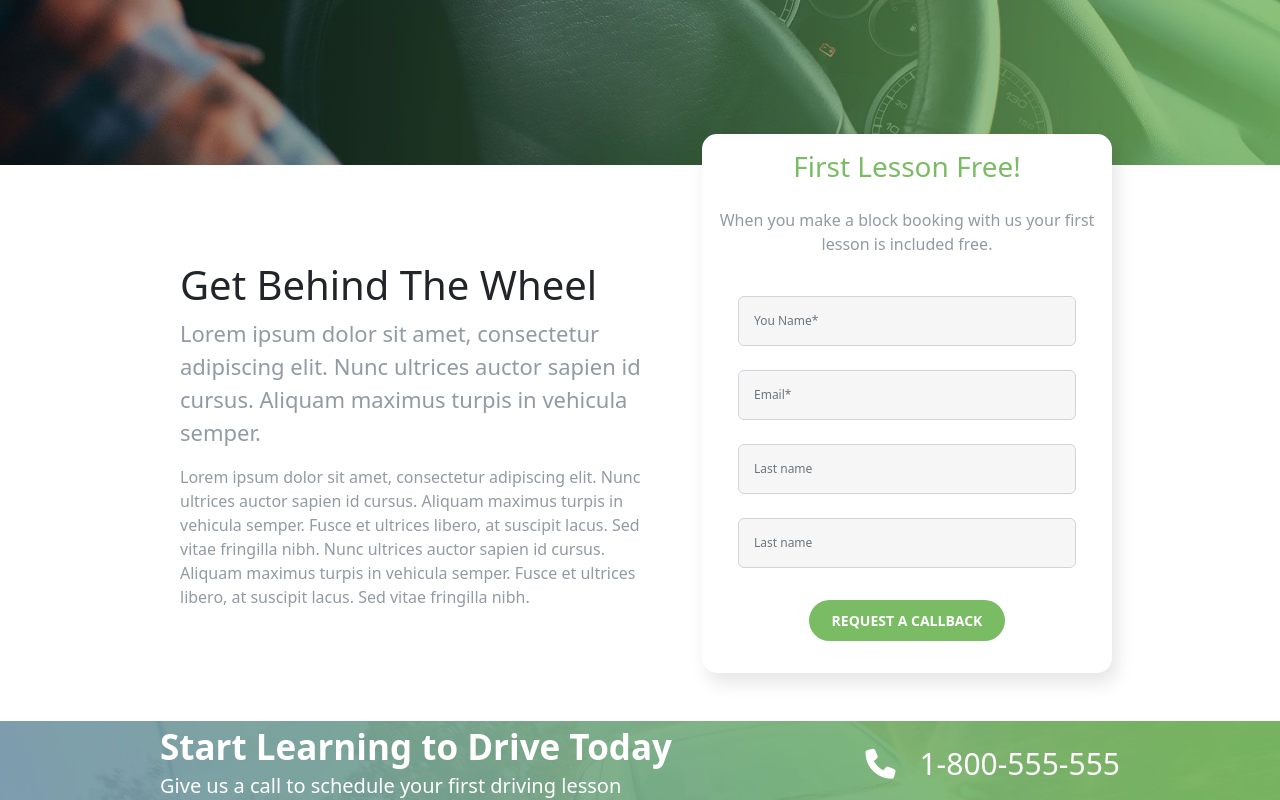
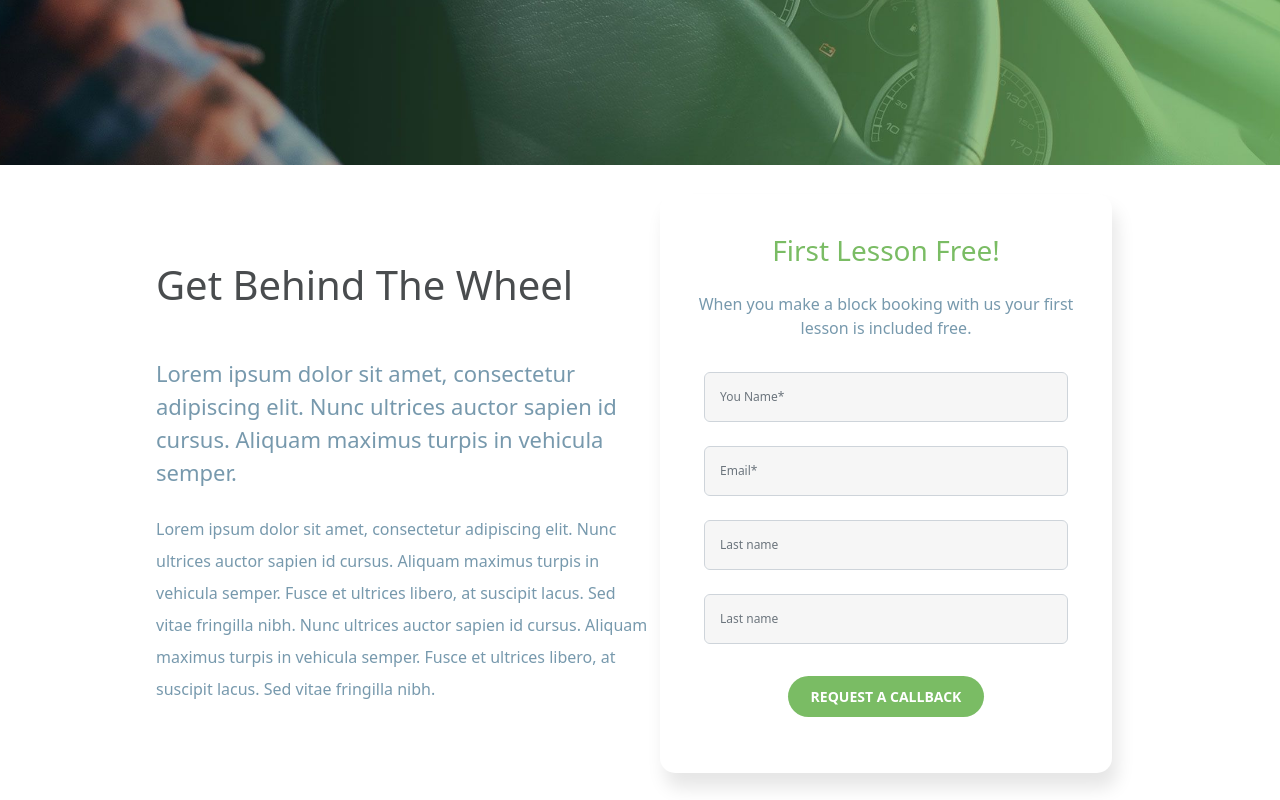
Before and after one commit to nvaccina/proj-html-vuejs, a Vue app: page / in a window 1280 px wide. Shown: the part 480-1280 px from the top of the page. Built offline with nearby package versions, Linux system fonts and the light colour scheme; a small style sheet from the web is missing.

Commit message:
Aggiornamento layout header e section form

```diff
--- a/src/components/Section_form.vue
+++ b/src/components/Section_form.vue
@@ -9,27 +9,27 @@ export default {
 
   <section>
 
-    <div class="nv_container">
+    <div class="nv_container special_margin">
 
-      <div class="row my-5">
+      <div class="row mt-5 position-relative">
 
         <!--Colonna con testo-->
-        <div class="col col-6 my-5">
-          <h1>Get Behind The Wheel</h1>
+        <div class="col col-6 my-5 px-0 mx-0 ms-2">
+          <h1 class="quater_c mb-5">Get Behind The Wheel</h1>
           <span>Lorem ipsum dolor sit amet, consectetur adipiscing elit. Nunc ultrices auctor sapien id cursus. Aliquam maximus turpis in vehicula semper.</span>
-          <p class=" mt-3">
+          <p class=" mt-4 lh-lg">
             Lorem ipsum dolor sit amet, consectetur adipiscing elit. Nunc ultrices auctor sapien id cursus. Aliquam maximus turpis in vehicula semper. Fusce et ultrices libero, at suscipit lacus. Sed vitae fringilla nibh. Nunc ultrices auctor sapien id cursus. Aliquam maximus turpis in vehicula semper. Fusce et ultrices libero, at suscipit lacus. Sed vitae fringilla nibh.
           </p>
         </div>
 
         <!--Colonna con Form-->
-        <div class="col col-5 text-center py-3 form">
-
+        <div class="col col-6 text-center py-3">
+          <div class="nv_form">
             <h3>First Lesson Free!</h3>
-          <p class="py-3">When you make a block booking with us your first lesson is included free.</p>
+            <p class="py-3 px-3">When you make a block booking with us your first lesson is included free.</p>
 
             <div class="row px-4">
-            <div class="col-12 py-2">
+              <div class="col-12 pb-2">
                 <input type="text" class="form-control" placeholder="You Name*" aria-label="name" required>
               </div>
               <div class="col-12 py-3">
@@ -48,6 +48,10 @@ export default {
             </div>
 
           </div>
+
+
+
+        </div>
       </div>
 
     </div>
@@ -61,39 +65,43 @@ export default {
 
 section{
   background-color: $secondary-color;
-  .row{
-    position: relative;
+  .special_margin{
+    margin-bottom: 90px;
   }
   .col{
-    margin: 0 20px;
     h3{
       color: $primary-color;
     }
     span{
-      color: $font-section;
+      color: $font_color_ligth_blu;
       font-size: 22px;
     }
     p{
-      color: $font-section;
+      color: $font_color_ligth_blu;
     }
+
+  }
+  .col:nth-child(2){
+      position: absolute;
+      right: 0;
+      bottom: -20px;
+      padding: 0 20px;
+      .nv_form{
+        background-color: $secondary-color;
+        border-radius: 15px;
+        box-shadow:  5px 15px 18px rgba(0, 0, 0, 0.1);
+        padding: 40px 20px;
         .form-control{
           background-color: $tertiary-color;
+          color: $font_color_ligth_blu;
           &[placeholder]{
-        color: $font-section;
             font-size: 12px;
             padding: 15px;
           }
         }
-
-  }
-  .form{
-    right: 0;
-    bottom: 0;
-    position: absolute;
-    background-color: $secondary-color;
-    border-radius: 15px;
-    box-shadow:  5px 10px 18px rgba(0, 0, 0, 0.1);
       }
     }
 
+}
+
 </style>
--- a/src/components/partials/Navbar.vue
+++ b/src/components/partials/Navbar.vue
@@ -45,6 +45,7 @@ export default {
               :isActive="link.isActive"
               :isdrop="link.isdrop"
               :dropdownMenu:="link.dropdownMenu"
+
             />
           </ul>
           <div class="ms-4">
@@ -65,7 +66,4 @@ export default {
   width: 300px;
 }
 
-
-
-
 </style>
--- a/src/components/partials/menu_component.vue
+++ b/src/components/partials/menu_component.vue
@@ -20,7 +20,7 @@ export default {
       class="nav-link"
       aria-current="page"
       :href="href"
-      :class="{'dropdown-toggle': isdrop}"
+      :class="{'dropdown-toggle': isdrop, active : isActive}"
       role="button"
       data-bs-toggle="dropdown"
       aria-expanded="false"
@@ -60,16 +60,8 @@ li{
       color: $primary-color !important;
     }
   }
-  &:active{
-
-    a{
-      border-bottom: 2px solid $primary-color !important;
-      color: $primary-color !important;
-
-    }
-  }
   a{
-    color: $secondary-color !important;
+    color: $secondary-color;
     padding-bottom: 10px;
     border-bottom: 2px solid transparent;
     .new{
--- a/src/scss/general/_general.scss
+++ b/src/scss/general/_general.scss
@@ -19,16 +19,23 @@ img{
   color: $font_color_ligth_blu;
 }
 .primary_c{
-  color: $primary_color;
+  color: $primary_color !important;
 }
 .secondary_c{
   color: $primary_color;
+}
+.quater_c{
+  color: $quaternary-color;
 }
 .font_section_c{
   color: $font-section;
 }
 .bg_second_col{
   background-color: $secondary-color;
+}
+.active{
+  color: $primary_color !important;
+  border-bottom: 2px solid $primary_color !important;
 }
 //elementi
 .nv_button{
```
Lines whose indentation alone changed are shown as unchanged.
